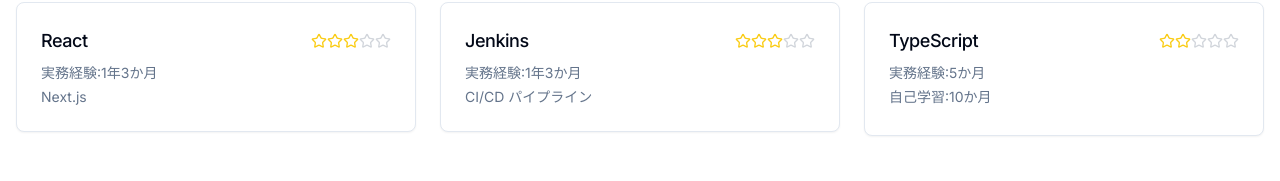
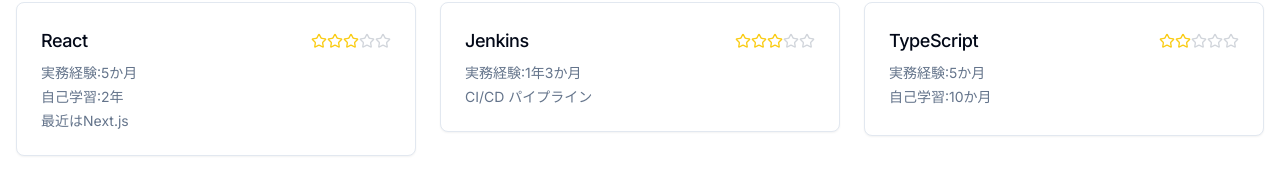
Before and after one commit to TateruNakayama/skill-sheet, a Next.js app: page / in a window 1280 px wide. Shown: the part 524-705 px from the top of the page. Built offline with nearby package versions, Linux system fonts and the light colour scheme.

Commit message:
[MODIFIED] 情報を一部修正

```diff
--- a/app/page.tsx
+++ b/app/page.tsx
@@ -19,7 +19,7 @@
   { name: "PHP", workYears: 1, workMonths: 3, studyYears: 0, studyMonths: 0, level: 5, detail: "Laravel"},
   { name: "Python", workYears: 0, workMonths: 0, studyYears: 2, studyMonths: 8, level: 5, detail: "Django / 深層学習"},
   { name: "Docker", workYears: 1, workMonths: 3, studyYears: 2, studyMonths: 8, level: 5, detail: ""},
-  { name: "React", workYears: 1, workMonths: 3, studyYears: 0, studyMonths: 0, level: 3, detail: "Next.js"},
+  { name: "React", workYears: 0, workMonths: 5, studyYears: 2, studyMonths: 0, level: 3, detail: "最近はNext.js"},
   { name: "Jenkins", workYears: 1, workMonths: 3, studyYears: 0, studyMonths: 0, level: 3, detail: "CI/CD パイプライン"},
   { name: "TypeScript", workYears: 0, workMonths: 5, studyYears: 0, studyMonths: 10, level: 2, detail: ""},
 ];
```
